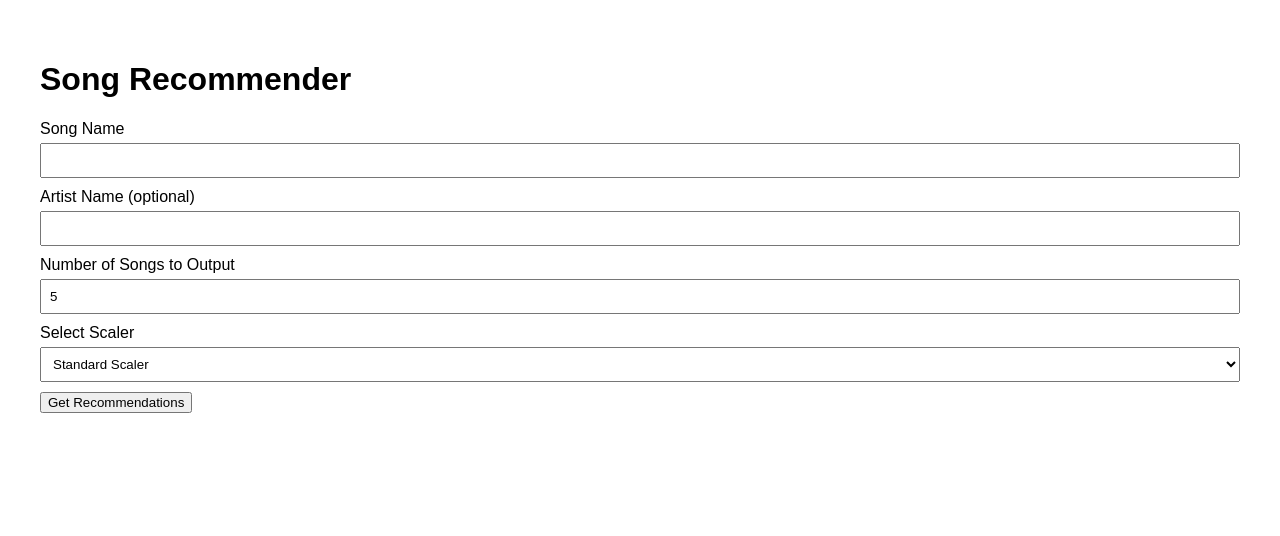
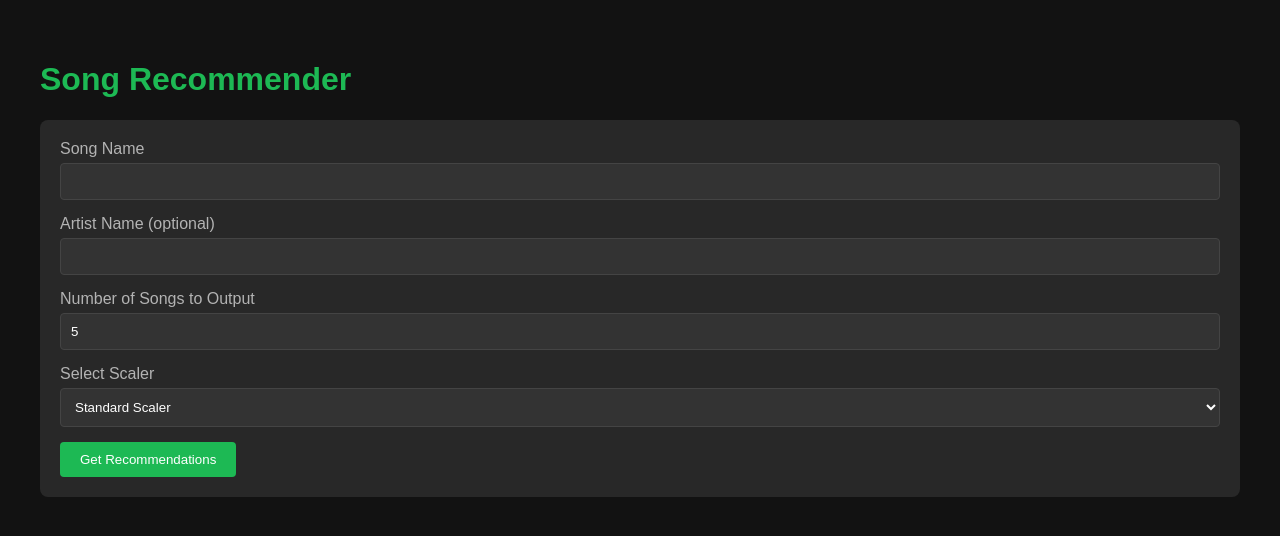
Before and after one commit to ItsNimmz/CAP2_EMOTION_DETECTION, a Flask app: page /recommender in a window 1280 px wide. Shown: the top 536 px of the page. Run offline with Flask 3, Linux system fonts and the light colour scheme; parts of the project's set-up code (start-up, migrations or seed data) failed here and were passed over.

Commit message:
Applied styles

```diff
--- a/templates/rec.html
+++ b/templates/rec.html
@@ -9,39 +9,74 @@
             font-family: Arial, sans-serif;
             margin: 20px;
             padding: 20px;
+            background-color: #121212; /* Dark background */
+            color: #ffffff; /* Light text color */
+        }
+        h1 {
+            color: #1db954; /* Spotify green */
         }
         form {
             margin-bottom: 20px;
+            background-color: #282828; /* Form background */
+            padding: 20px;
+            border-radius: 8px;
         }
         .form-group {
-            margin-bottom: 10px;
+            margin-bottom: 15px;
         }
         .form-group label {
             display: block;
             margin-bottom: 5px;
+            color: #b3b3b3; /* Light grey for labels */
         }
         .form-group input,
         .form-group select {
             width: 100%;
-            padding: 8px;
+            padding: 10px;
             box-sizing: border-box;
+            background-color: #333333; /* Input background */
+            color: #ffffff; /* Text color */
+            border: 1px solid #444444; /* Border color */
+            border-radius: 4px;
+        }
+        .form-group input:focus,
+        .form-group select:focus {
+            border-color: #1db954; /* Highlight color */
+            outline: none;
         }
         table {
             width: 100%;
             border-collapse: collapse;
+            margin-top: 20px;
         }
         table, th, td {
-            border: 1px solid #ddd;
+            border: 1px solid #444444; /* Border color */
         }
         th, td {
-            padding: 8px;
+            padding: 10px;
             text-align: left;
         }
         th {
-            background-color: #f2f2f2;
+            background-color: #282828; /* Header background */
+            color: #b3b3b3; /* Light grey for header text */
+        }
+        tr:nth-child(even) {
+            background-color: #333333; /* Alternating row color */
         }
         .message {
-            color: red;
+            color: #ff3860; /* Error color */
+            margin-top: 20px;
+        }
+        button {
+            background-color: #1db954; /* Spotify green */
+            color: #ffffff; /* Text color */
+            border: none;
+            padding: 10px 20px;
+            border-radius: 4px;
+            cursor: pointer;
+        }
+        button:hover {
+            background-color: #1ed760; /* Lighter green on hover */
         }
     </style>
 </head>
```
